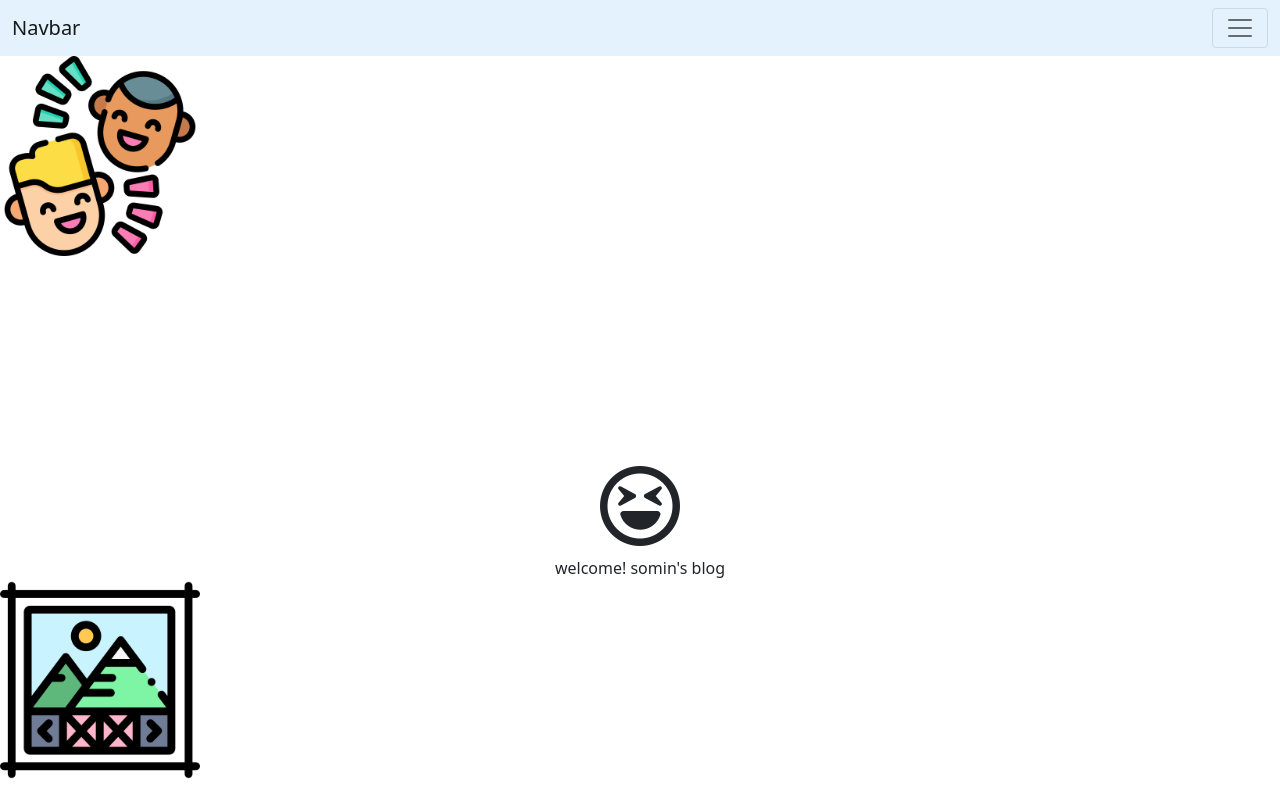
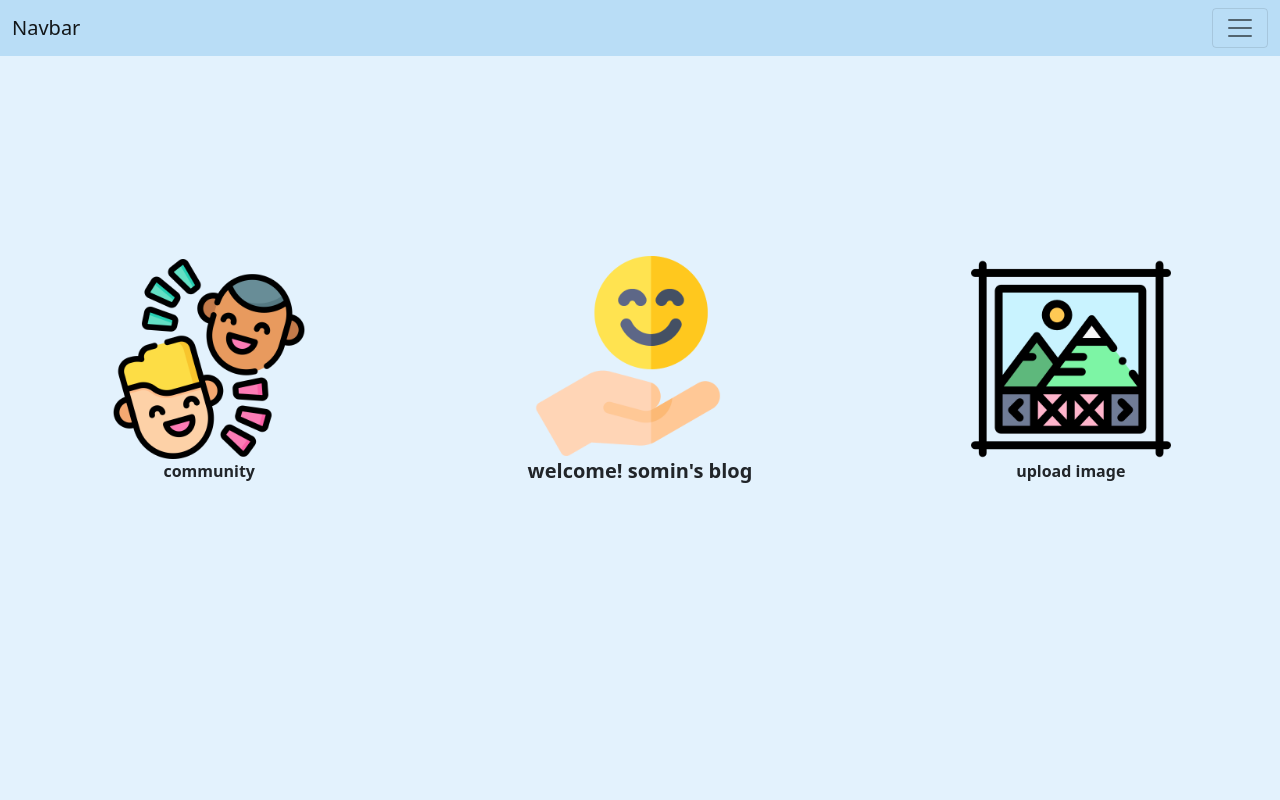
Before and after one commit to somm12/likelion_blog_project, a Django app: page / in a window 1280 px wide. Run offline with Django 3.2, Linux system fonts and the light colour scheme; some libraries are stand-ins or nearby versions.

Commit message:
complete css

```diff
--- a/blogproject/blog/static/css/styles.css
+++ b/blogproject/blog/static/css/styles.css
@@ -2,6 +2,7 @@ body {
   margin: 0;
   font-family: -apple-system, BlinkMacSystemFont, "Segoe UI", Roboto, Oxygen,
     Ubuntu, Cantarell, "Open Sans", "Helvetica Neue", sans-serif;
+  background-color: #e3f2fd;
 }
 a {
   text-decoration: none;
@@ -81,16 +82,44 @@ span {
   margin-left: 50px;
   margin-right: 10px;
 }
-.smile_emoji {
+
+/*first page css*/
+.first_page_box {
+  justify-content: space-around;
   display: flex;
-  justify-content: center;
+  align-items: center;
   margin-top: 200px;
 }
-.smile_emoji div:first-child {
+.community_blog_text div {
+  text-align: center;
+  font-weight: 700;
+}
+.upload_img_text div {
+  text-align: center;
+  font-weight: 700;
+}
+.smile_emoji div {
+  text-align: center;
+  font-size: 20px;
+  font-weight: 800;
+}
+.entire_card {
   display: flex;
   flex-direction: column;
   align-items: center;
 }
-.smile_emoji div:last-child {
+.card_box {
+  width: 18rem;
+  border: 1px solid black;
+}
+.container {
+  background-color: white;
+  padding-bottom: 20px;
   margin-top: 10px;
+  border: 2px solid rgb(219, 214, 214);
+  border-radius: 30px;
 }
+.container img {
+  width: 400px;
+  height: 500px;
+}
--- a/blogproject/blog/templates/first.html
+++ b/blogproject/blog/templates/first.html
@@ -19,8 +19,8 @@
     <meta name="viewport" content="width=device-width, initial-scale=1.0" />
     <title>Document</title>
   </head>
-  <body>
-    <nav class="navbar navbar-light" style="background-color: #e3f2fd">
+  <body style="background-color: #e3f2fd;">
+    <nav class="navbar navbar-light" style="background-color: #b9ddf6">
         <div class="container-fluid">
           <a class="navbar-brand" href="#">Navbar</a>
           <button
@@ -46,20 +46,25 @@
           </div>
         </div>
       </nav>
+
       <div class="first_page_box">
         <div class="community_blog_text">
           <img src="{% static 'img/laugh.png' %}" alt="">
+          <div>community</div>
         </div>
         <div class="smile_emoji">
-          <div><i class="far fa-laugh-squint fa-5x"></i>
-           <div>welcome! somin's blog  </div>  </div>
+          <img src="{% static 'img/happiness.png' %}" alt="">
+           <div>welcome! somin's blog</div>
+          </div>
 
-        </div>
-        <div class="upload_img_text">
-          <img src="{% static 'img/image.png' %}" alt="">
+          <div class="upload_img_text">
+            <img src="{% static 'img/image.png' %}" alt="">
+            <div>upload image</div>
+          </div>
         </div>
 
-      </div>
+
+
 
       <script
       src="https://kit.fontawesome.com/6478f529f2.js"
--- a/blogproject/blogproject/settings.py
+++ b/blogproject/blogproject/settings.py
@@ -127,8 +127,9 @@ STATIC_URL = '/static/'
 DEFAULT_AUTO_FIELD = 'django.db.models.BigAutoField'
 
 STATIC_URL = '/static/'
-#STATIC_ROOT = os.path.join(BASE_DIR, 'static')
 
+
+#admin image적용
 MEDIA_ROOT = os.path.join(BASE_DIR, 'media')
 MEDIA_URL = '/media/'
 STATIC_URL = '/static/'
```
Also changed, not shown: blogproject/blog/templates/about_me.html (+4 -3 lines), blogproject/blog/templates/detail.html (+16 -8 lines), blogproject/blog/templates/home.html (+7 -4 lines), blogproject/blog/static/img/happiness.png (added), 1 other file.
